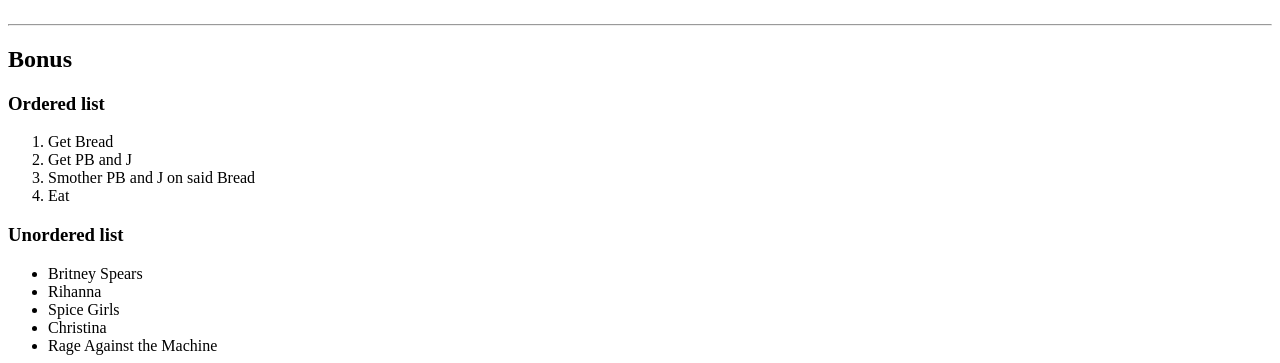
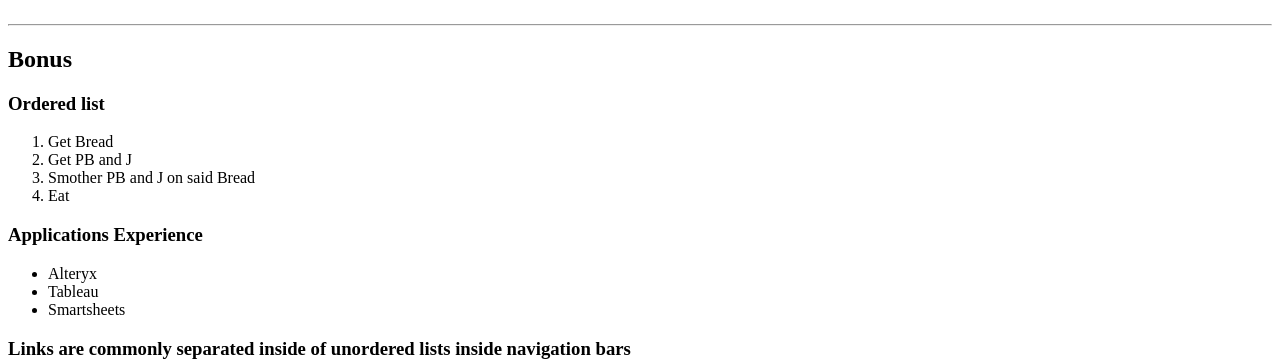
Before and after one commit to mnolker/mnolker.github.io, a plain HTML site: page index.html in a window 1280 px wide. Shown: the part 440-803 px from the top of the page. Drawn offline with Linux system fonts and the light colour scheme.

Commit message:
Update index.html

```diff
--- a/index.html
+++ b/index.html
@@ -10,7 +10,7 @@
   <!-- Headline -->
   <h1>Hello World!</h1>
   <!-- Image -->
-  <img src="https://static.wikia.nocookie.net/spongebob/images/4/46/SVG_SpongeBob_SquarePants.svg/revision/latest/scale-to-width-down/195?cb=20181117230211" alt="Spongebob!" />
+  <img src="https://media-exp1.licdn.com/dms/image/C4E03AQFOexwBaW4l8A/profile-displayphoto-shrink_200_200/0/1517005404758?e=1616025600&v=beta&t=AdBSxAUJGWO86qeMF0kMZrPJgGVBZXaN9ovOt66gBhk" />
   <br>
 
   <!-- Link with New Tab -->
@@ -18,7 +18,7 @@
   <br>
 
   <!-- Bold Link -->
-  <strong><a href="https://www.youtube.com">This is a bold link</a></strong>
+  <strong><a href="https://www.linkedin.com/in/melanie-nolker/">This is a bold link</a></strong>
   <br>
 
   <!-- Placeholder link -->
@@ -38,13 +38,11 @@
   </ol>
 
   <!-- Unordered List (bullet pointed) -->
-  <h3>Unordered list</h3>
+  <h3>Applications Experience</h3>
   <ul>
-    <li>Britney Spears</li>
-    <li>Rihanna</li>
-    <li>Spice Girls</li>
-    <li>Christina</li>
-    <li>Rage Against the Machine</li>
+    <li>Alteryx</li>
+    <li>Tableau</li>
+    <li>Smartsheets</li>
   </ul>
 
   <!-- Nesting anchor elements inside of li elements -->
```
